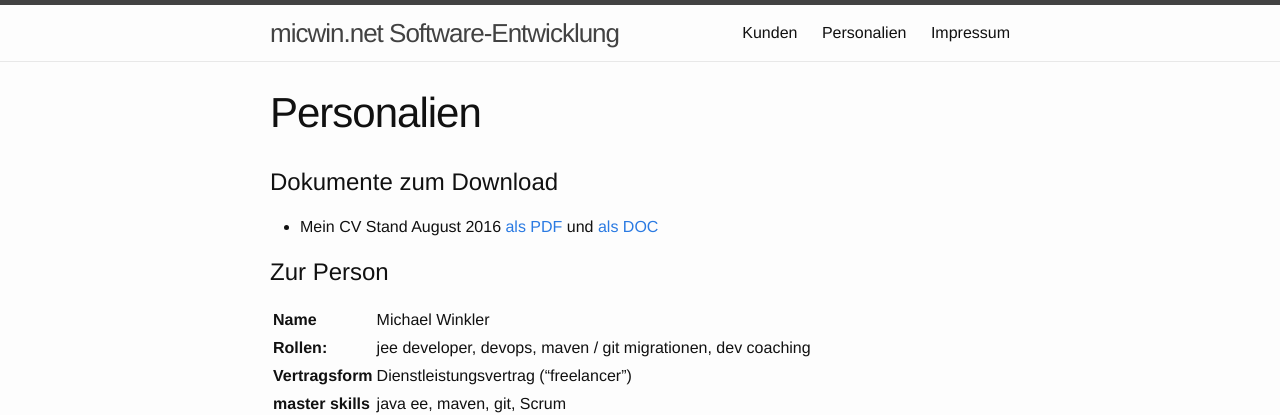
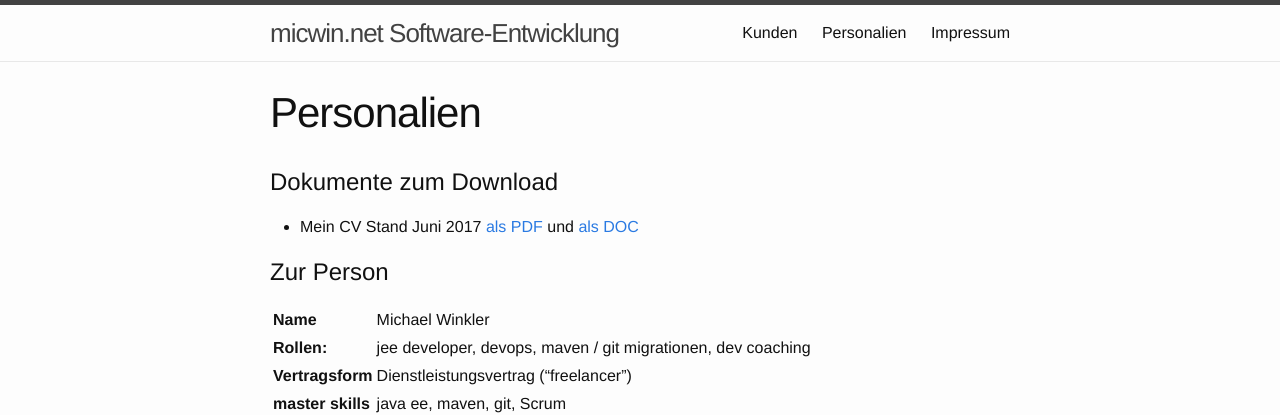
Before and after one commit to micwin/micwin.github.io, a Jekyll site: the page built from cv.md, in a window 1280 px wide. Shown: the top 415 px of the page. Built offline with Jekyll 4.4.1, drawn with Linux system fonts in a browser that asks for light colours.

Commit message:
fixed timely reference to cv

```diff
--- a/cv.md
+++ b/cv.md
@@ -6,7 +6,7 @@ permalink: /cv/
 
 # Dokumente zum Download #
 
-* Mein CV Stand August 2016 [als PDF](../downloads/micwin_profil.pdf) und [als DOC](../downloads/micwin_profil.doc)
+* Mein CV Stand Juni 2017 [als PDF](../downloads/micwin_profil.pdf) und [als DOC](../downloads/micwin_profil.doc)
 
 # Zur Person #
 
```
